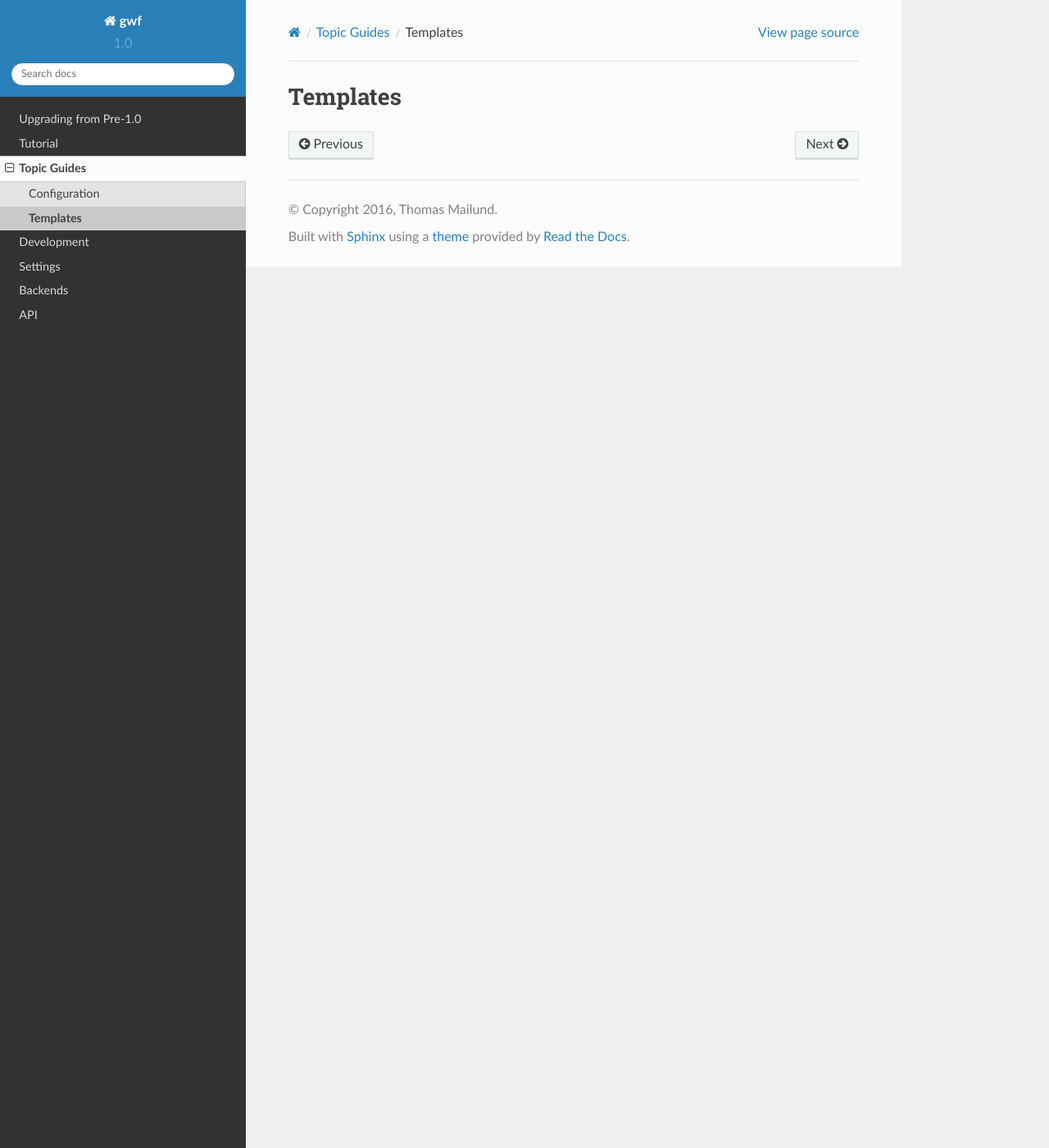
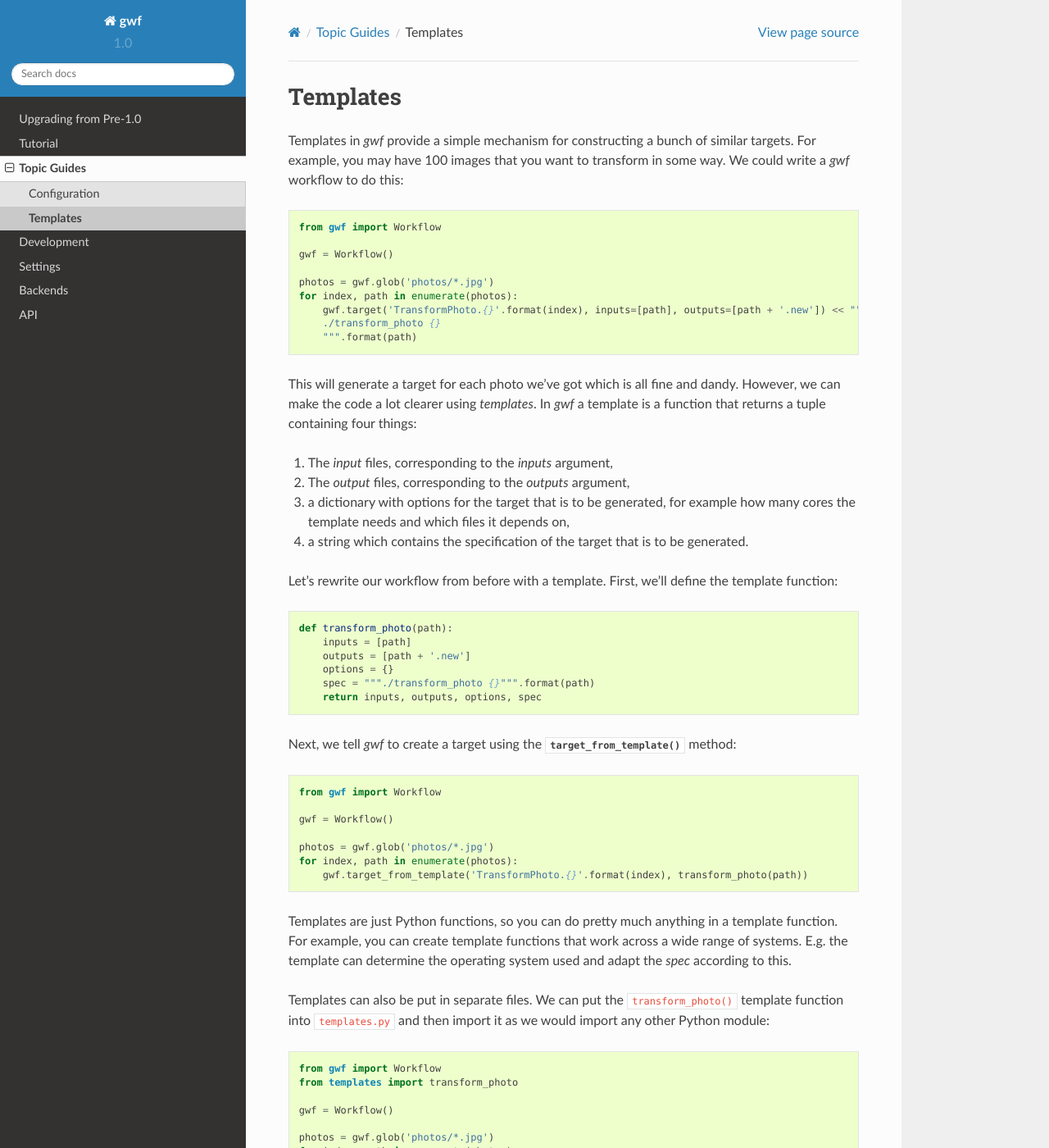
Before and after one commit to gwforg/gwf, a Sphinx documentation site: the page built from docs/topic-guides/templates.rst, in a window 1280 px wide and 1400 px high. Shown: the whole window at 82% size. Built offline with Sphinx 7.4.7 and the Read the Docs theme 2.0.0, drawn with Linux system fonts in a browser that asks for light colours; some of the changed text lies outside the part shown.

Commit message:
Topic guide on templates.

```diff
--- a/docs/topic-guides/templates.rst
+++ b/docs/topic-guides/templates.rst
@@ -3,3 +3,60 @@
 =========
 Templates
 =========
+
+Templates in *gwf* provide a simple mechanism for constructing a bunch of similar targets. For example, you may have
+100 images that you want to transform in some way. We could write a *gwf* workflow to do this::
+
+    from gwf import Workflow
+
+    gwf = Workflow()
+
+    photos = gwf.glob('photos/*.jpg')
+    for index, path in enumerate(photos):
+        gwf.target('TransformPhoto.{}'.format(index), inputs=[path], outputs=[path + '.new']) << """
+        ./transform_photo {}
+        """.format(path)
+
+This will generate a target for each photo we've got which is all fine and dandy. However, we can make the code a lot
+clearer using *templates*. In *gwf* a template is a function that returns a tuple containing four things:
+
+1. The *input* files, corresponding to the *inputs* argument,
+2. The *output* files, corresponding to the *outputs* argument,
+3. a dictionary with options for the target that is to be generated, for example how many
+   cores the template needs and which files it depends on,
+4. a string which contains the specification of the target that is to be generated.
+
+Let's rewrite our workflow from before with a template. First, we'll define the template function::
+
+    def transform_photo(path):
+        inputs = [path]
+        outputs = [path + '.new']
+        options = {}
+        spec = """./transform_photo {}""".format(path)
+        return inputs, outputs, options, spec
+
+Next, we tell *gwf* to create a target using the :func:`~gwf.Workflow.target_from_template` method::
+
+    from gwf import Workflow
+
+    gwf = Workflow()
+
+    photos = gwf.glob('photos/*.jpg')
+    for index, path in enumerate(photos):
+        gwf.target_from_template('TransformPhoto.{}'.format(index), transform_photo(path))
+
+Templates are just Python functions, so you can do pretty much anything in a template function. For example, you can
+create template functions that work across a wide range of systems. E.g. the template can determine the operating system
+used and adapt the *spec* according to this.
+
+Templates can also be put in separate files. We can put the ``transform_photo()`` template function into
+``templates.py`` and then import it as we would import any other Python module::
+
+    from gwf import Workflow
+    from templates import transform_photo
+
+    gwf = Workflow()
+
+    photos = gwf.glob('photos/*.jpg')
+    for index, path in enumerate(photos):
+        gwf.target_from_template('TransformPhoto.{}'.format(index), transform_photo(path))
```
